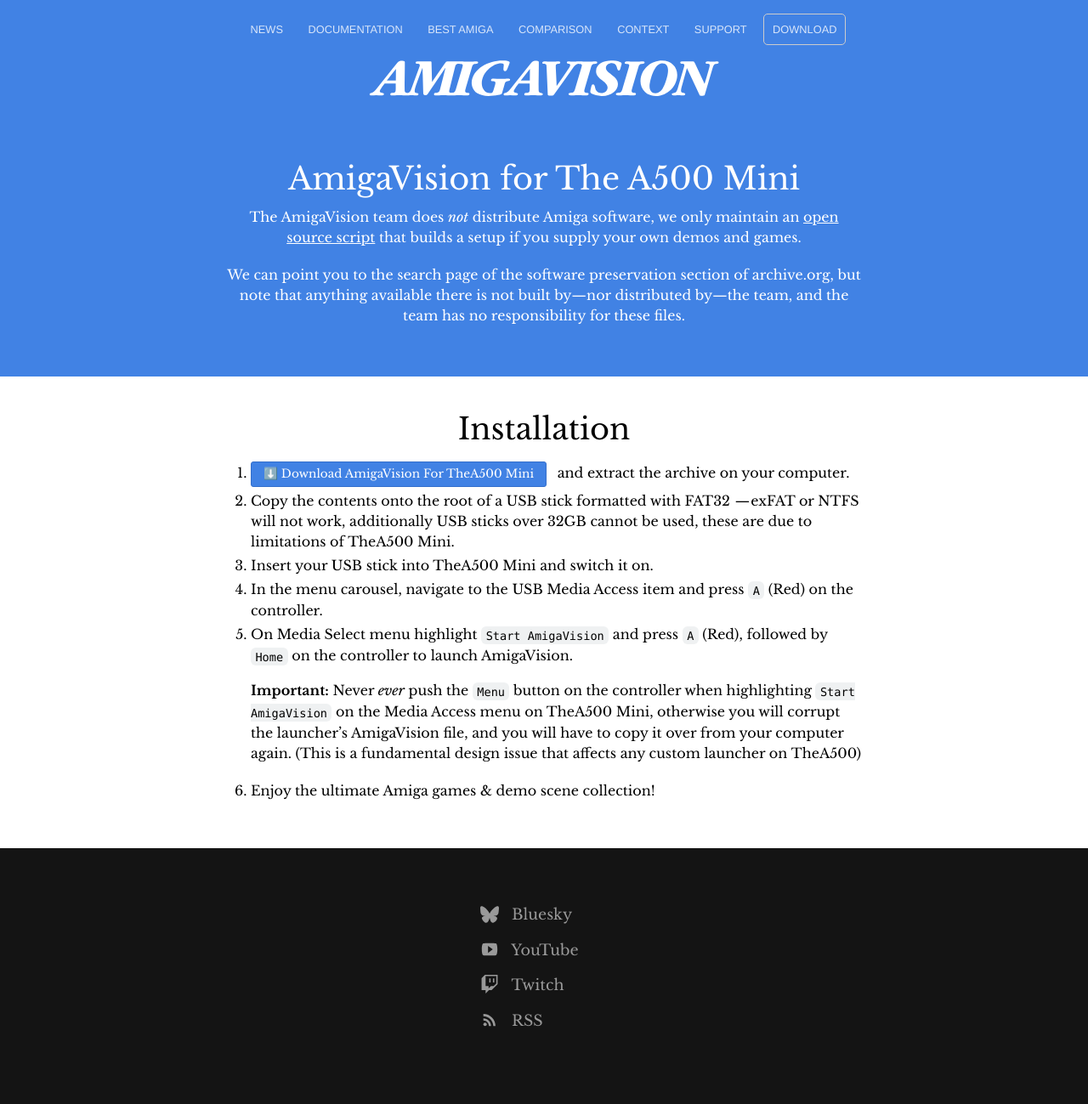
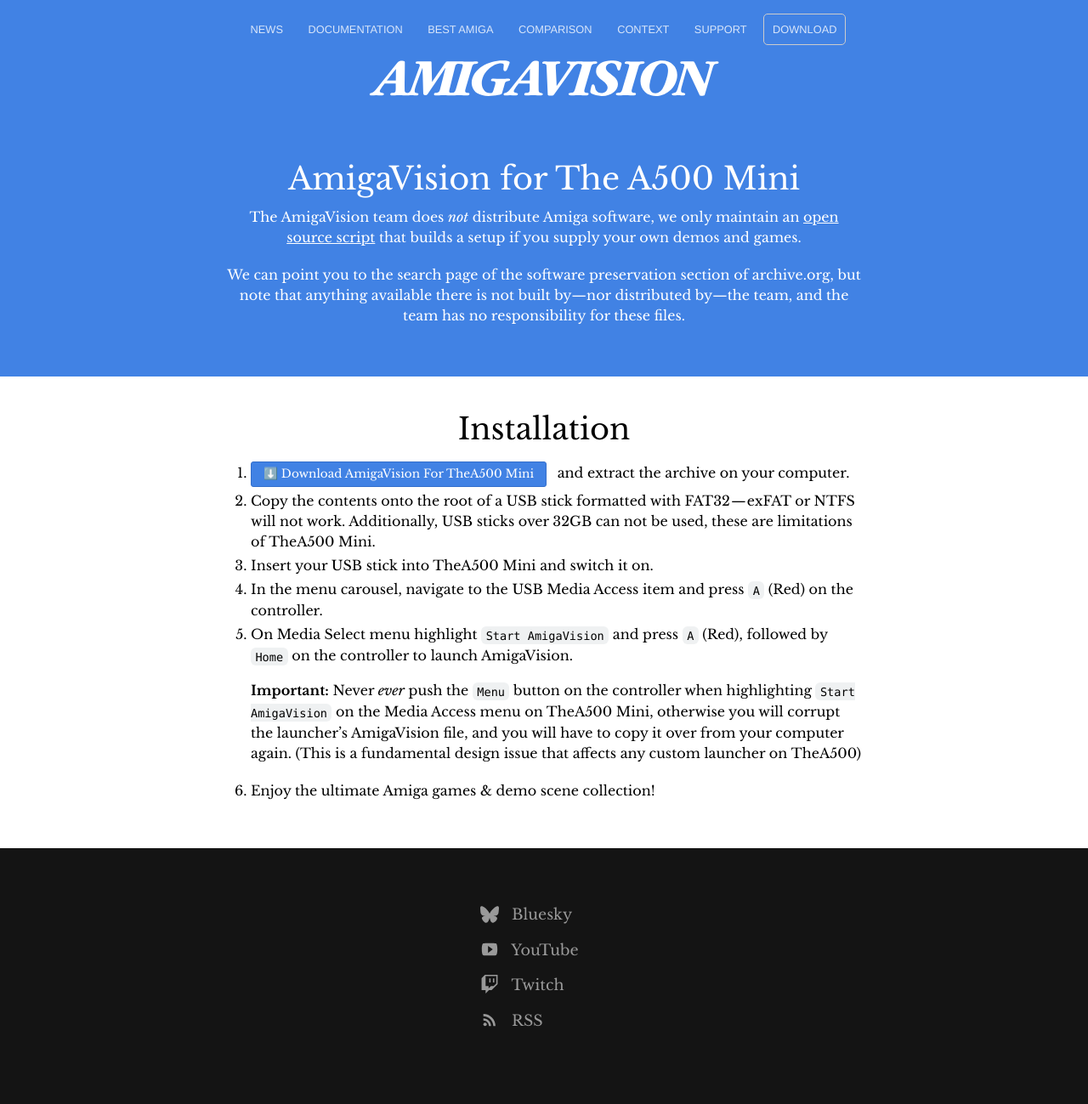
Before and after one commit to amigavision/amigavision.github.io, a Jekyll site: the page built from download/mini.html, in a window 1280 px wide. Shown: the whole page at 85% size. Built offline with Jekyll 4.4.1, drawn with Linux system fonts in a browser that asks for light colours.

Commit message:
Simplify

```diff
--- a/download/mini.html
+++ b/download/mini.html
@@ -22,9 +22,9 @@
       <li>
         <div class="button alt"><a target="_blank" href="">⬇️ Download AmigaVision For TheA500 Mini</a></div> and extract the archive on your computer.
       <li>
-        Copy the contents onto the root of a USB stick formatted with FAT32
-        — exFAT or NTFS will not work, additionally USB sticks over 32GB cannot be
-        used, these are due to limitations of TheA500 Mini.
+        Copy the contents onto the root of a USB stick formatted with
+        FAT32 — exFAT or NTFS will not work. Additionally, USB sticks over
+        32GB can not be used, these are limitations of TheA500 Mini.
       <li>
         Insert your USB stick into TheA500 Mini and switch it on.
       <li>
```
